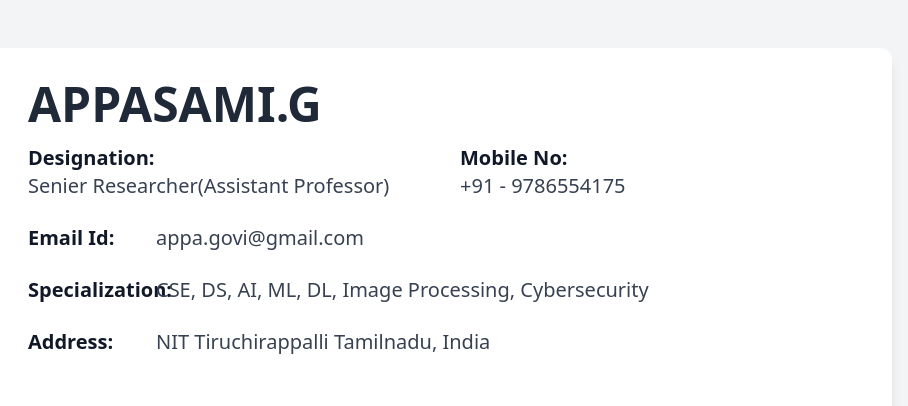
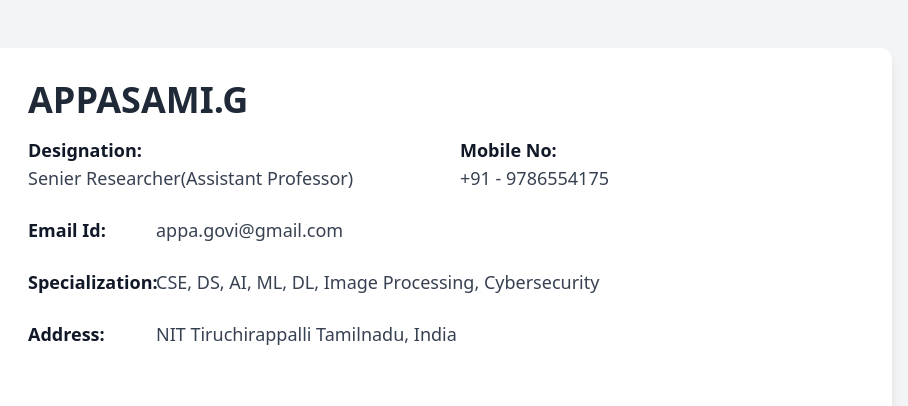
Before and after one commit to appasami/appasami.github.io, a plain HTML site: page index.html in a window 1280 px wide. Shown: the top 406 px of the page, 372-1280 px from the left. Drawn offline with nearby package versions, Linux system fonts and the light colour scheme.

Commit message:
Update index.html

```diff
--- a/index.html
+++ b/index.html
@@ -33,8 +33,8 @@
 
                     <!-- Details -->
                     <div class="flex-grow w-full">
-                        <h1 class="text-4xl md:text-5xl font-bold text-gray-800 mb-4 text-center md:text-left">APPASAMI.G</h1>
-                        <div class="grid grid-cols-1 md:grid-cols-2 gap-y-6 gap-x-8 text-xl text-gray-700">
+                        <h1 class="text-3xl md:text-4xl font-bold text-gray-800 mb-4 text-center md:text-left">APPASAMI.G</h1>
+                        <div class="grid grid-cols-1 md:grid-cols-2 gap-y-6 gap-x-8 text-lg text-gray-700">
                             <div class="flex flex-col">
                                 <strong class="w-32 text-gray-900 block">Designation:</strong>
                                 <span>Senier Researcher(Assistant Professor)</span>
```
